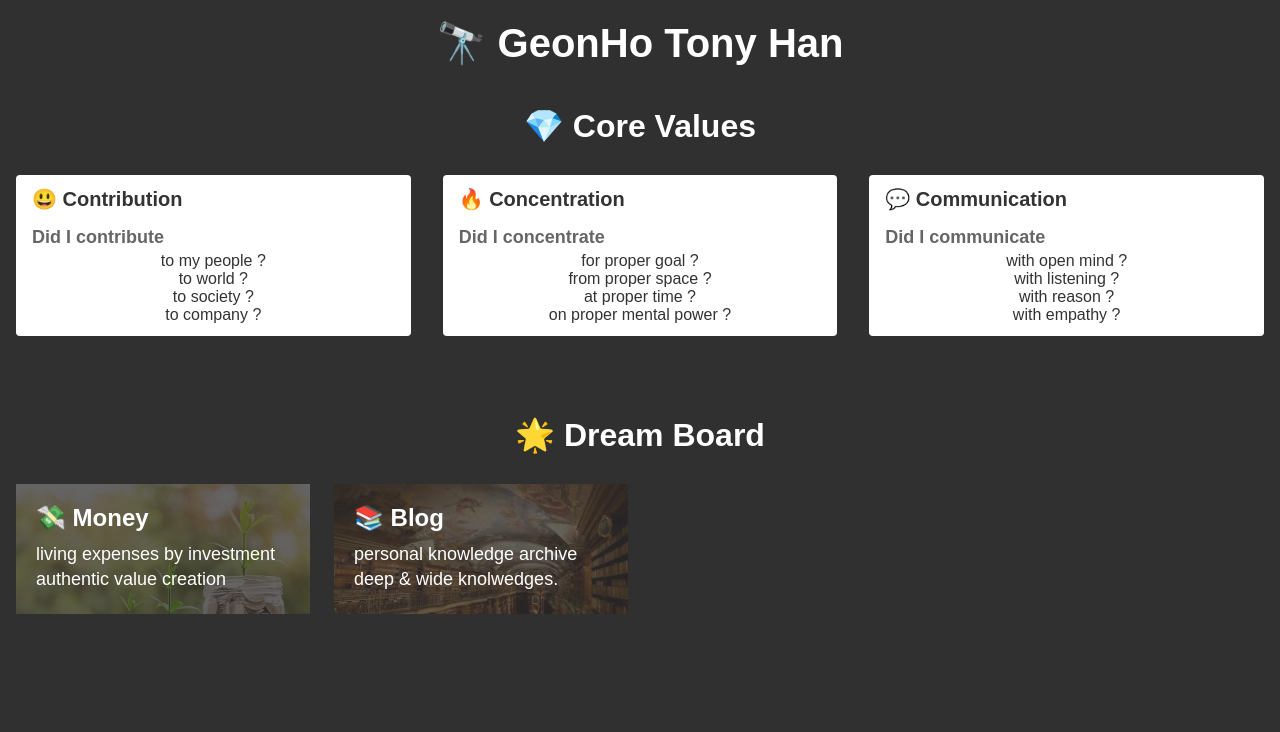
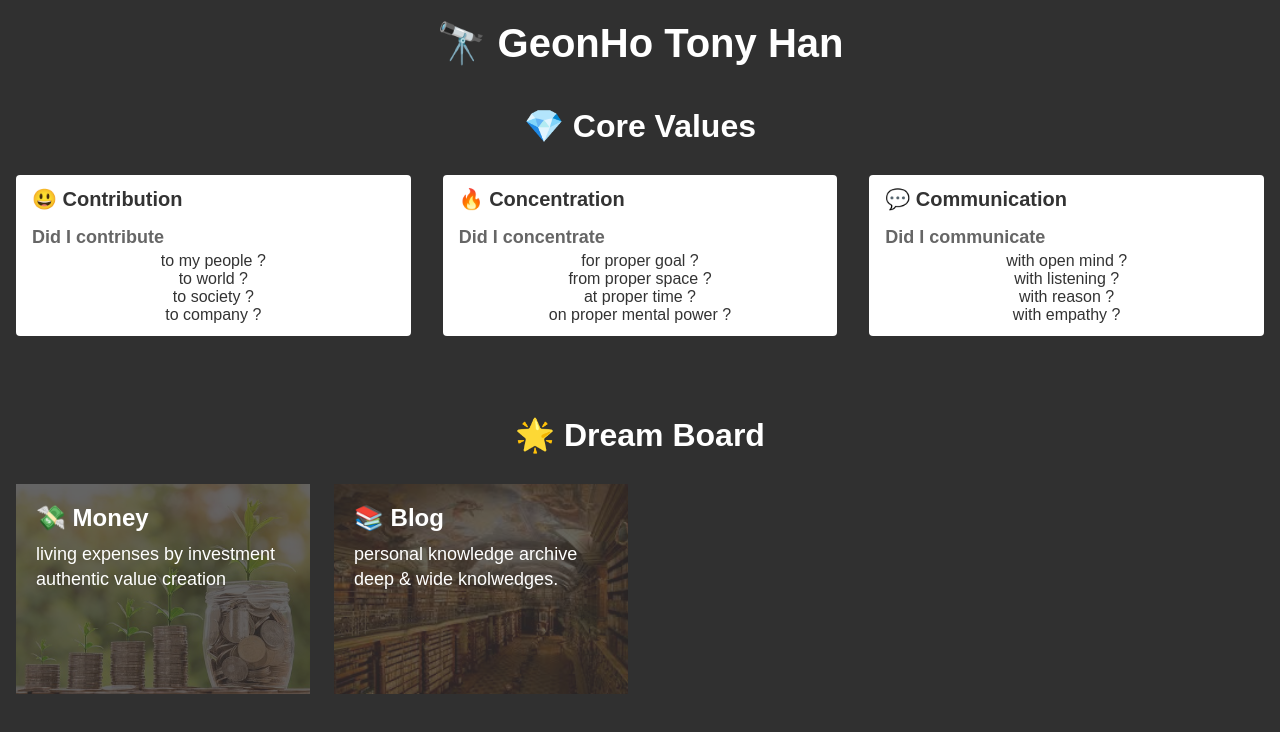
Before and after one commit to hrg921/GeonHo-Tony-Han, a React (Create React App) app in the folder packages/private/: page / in a window 1280 px wide. Shown: the top 732 px of the page. Built offline with nearby package versions, Linux system fonts and the light colour scheme; a web font is replaced by a local one.

Commit message:
fix dream height

```diff
--- a/packages/private/src/pages/home/HomePage/DreamBoard/Dream/index.tsx
+++ b/packages/private/src/pages/home/HomePage/DreamBoard/Dream/index.tsx
@@ -20,6 +20,7 @@ export default React.memo((props: Props) => {
 const Container = styled.section<{ imageUrl: string }>`
   &::after {
     background-image: url(${props => props.imageUrl});
+    background-position: bottom;
     background-size: cover;
     content: '';
     height: 100%;
--- a/packages/private/src/pages/home/HomePage/DreamBoard/index.tsx
+++ b/packages/private/src/pages/home/HomePage/DreamBoard/index.tsx
@@ -30,6 +30,7 @@ const Title = styled.h1`
 
 const DreamContainer = styled.div`
   display: grid;
+  grid-auto-rows: 240px;
   grid-column-gap: 24px;
   grid-template-columns: repeat(4, 1fr);
 
```
